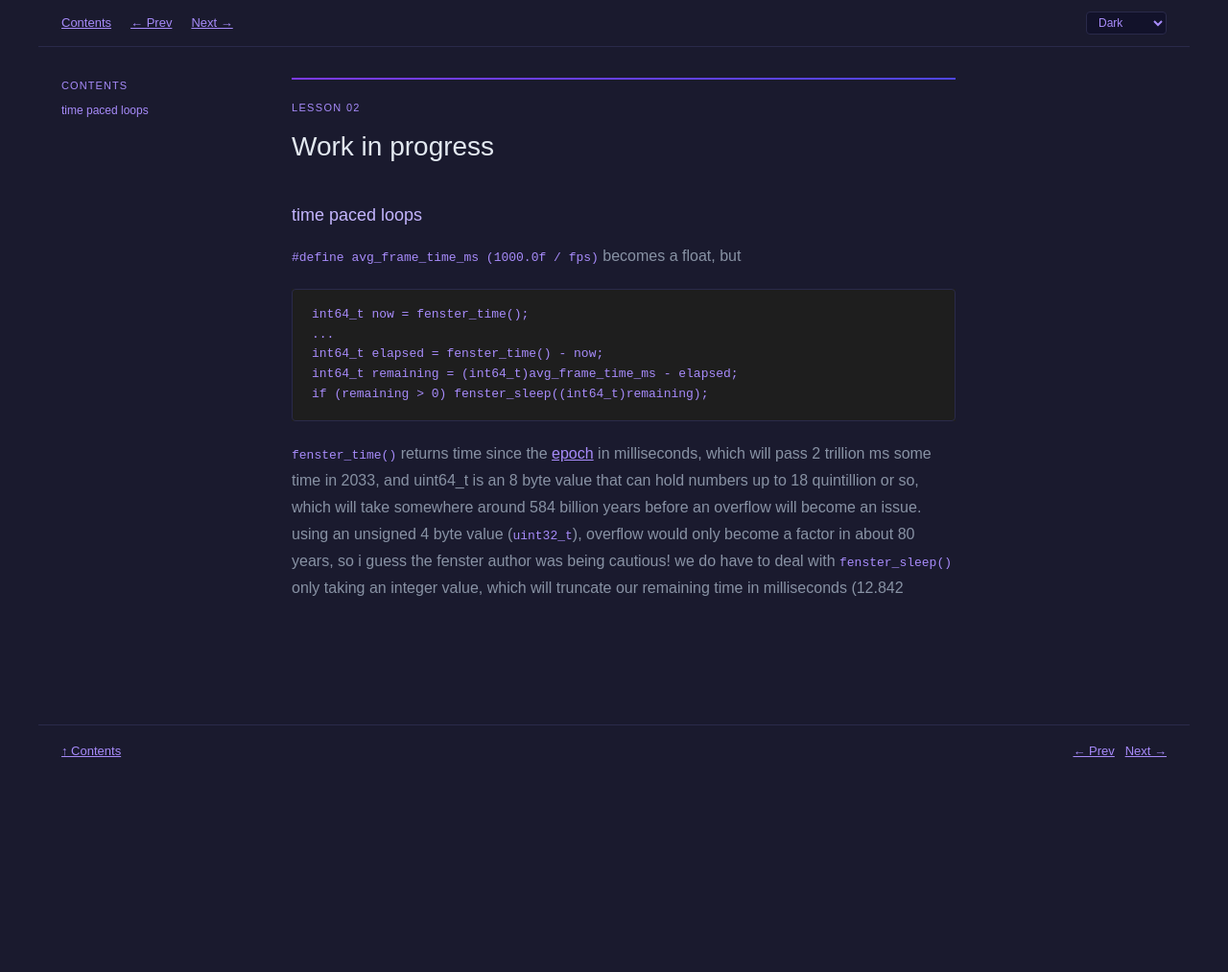
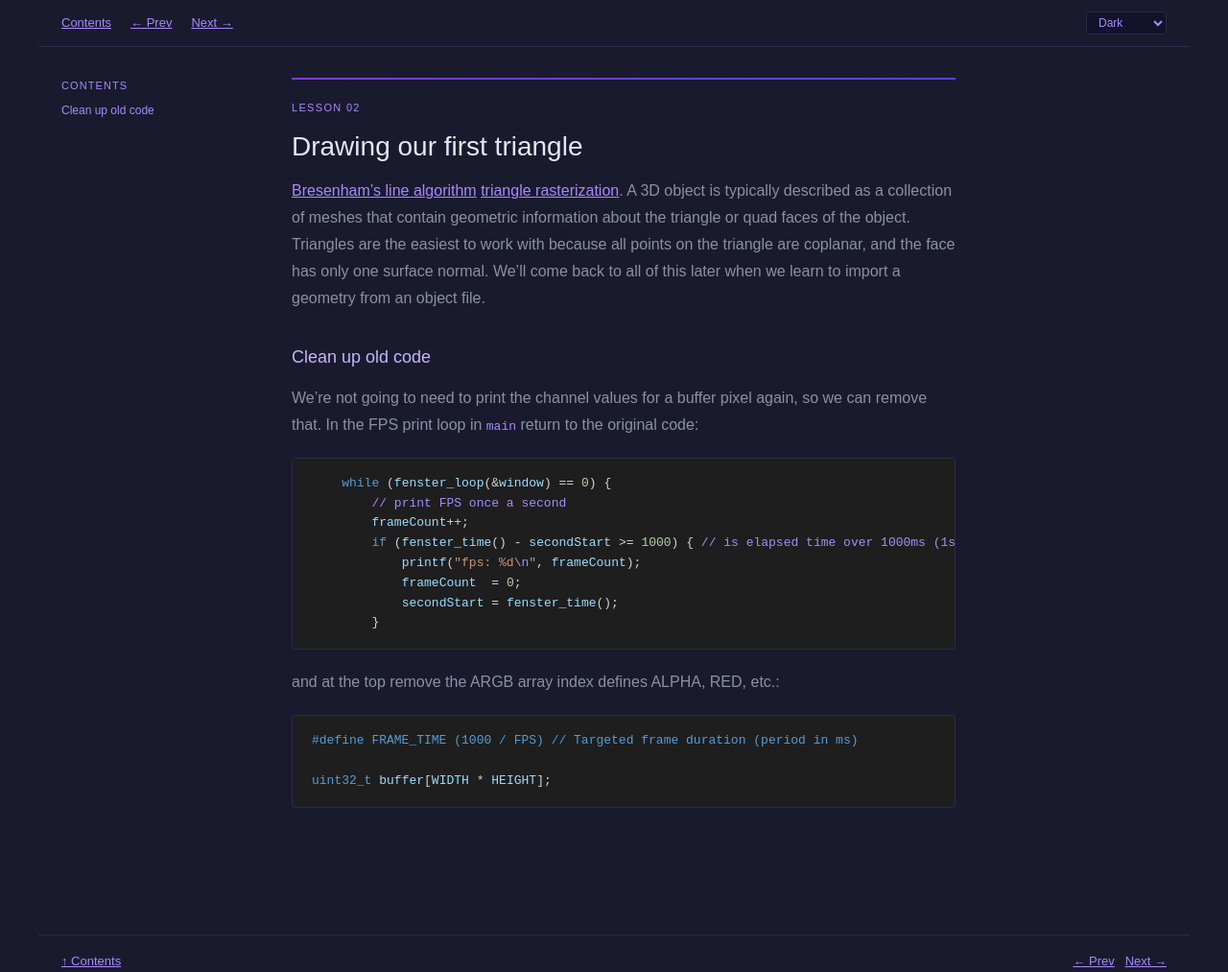
Before and after one commit to TurpeNescire/softrend-3d, a Jekyll site: the page built from docs/lesson_02.md, in a window 1280 px wide. Shown: the whole page at 96% size. Built offline with Jekyll 4.4.1, drawn with Linux system fonts in a browser that asks for light colours; before the commit the page ends 900 px from its top, so only the background shows below that.

Commit message:
Lesson 02 initial commit

````diff
--- a/docs/lesson_02.md
+++ b/docs/lesson_02.md
@@ -6,15 +6,30 @@ prev_lesson: /lesson_01
 next_lesson: /lesson_03
 ---
 
-# Work in progress
+# Drawing our first triangle
 
-## time paced loops
-`#define avg_frame_time_ms (1000.0f / fps)` becomes a float, but
+[Bresenham's line algorithm](https://en.wikipedia.org/wiki/Bresenham's_line_algorithm)
+[triangle rasterization](https://en.wikipedia.org/wiki/Rasterisation#3D_images).
+A 3D object is typically described as a collection of meshes that contain geometric information about the triangle or quad faces of the object. Triangles are the easiest to work with because all points on the triangle are coplanar, and the face has only one surface normal. We'll come back to all of this later when we learn to import a geometry from an object file.
 
-    int64_t now = fenster_time();
-    ...
-    int64_t elapsed = fenster_time() - now;
-    int64_t remaining = (int64_t)avg_frame_time_ms - elapsed;
-    if (remaining > 0) fenster_sleep((int64_t)remaining);
+## Clean up old code
+We're not going to need to print the channel values for a buffer pixel again, so we can remove that. In the FPS print loop in `main` return to the original code:
 
-`fenster_time()` returns time since the [epoch](https://en.wikipedia.org/wiki/unix_time) in milliseconds, which will pass 2 trillion ms some time in 2033, and uint64_t is an 8 byte value that can hold numbers up to 18 quintillion or so, which will take somewhere around 584 billion years before an overflow will become an issue. using an unsigned 4 byte value (`uint32_t`), overflow would only become a factor in about 80 years, so i guess the fenster author was being cautious! we do have to deal with `fenster_sleep()` only taking an integer value, which will truncate our remaining time in milliseconds (12.842
+```c
+    while (fenster_loop(&window) == 0) {
+        // print FPS once a second
+        frameCount++;
+        if (fenster_time() - secondStart >= 1000) { // is elapsed time over 1000ms (1s)?
+            printf("fps: %d\n", frameCount);
+            frameCount  = 0;
+            secondStart = fenster_time();
+        }
+```
+
+and at the top remove the ARGB array index defines ALPHA, RED, etc.:
+
+```c
+#define FRAME_TIME (1000 / FPS) // Targeted frame duration (period in ms)
+
+uint32_t buffer[WIDTH * HEIGHT];
+```
````
Also changed, not shown: docs/index.md (+3 -3 lines), docs/lesson_01.md (+6 -5 lines), 2 other files.
